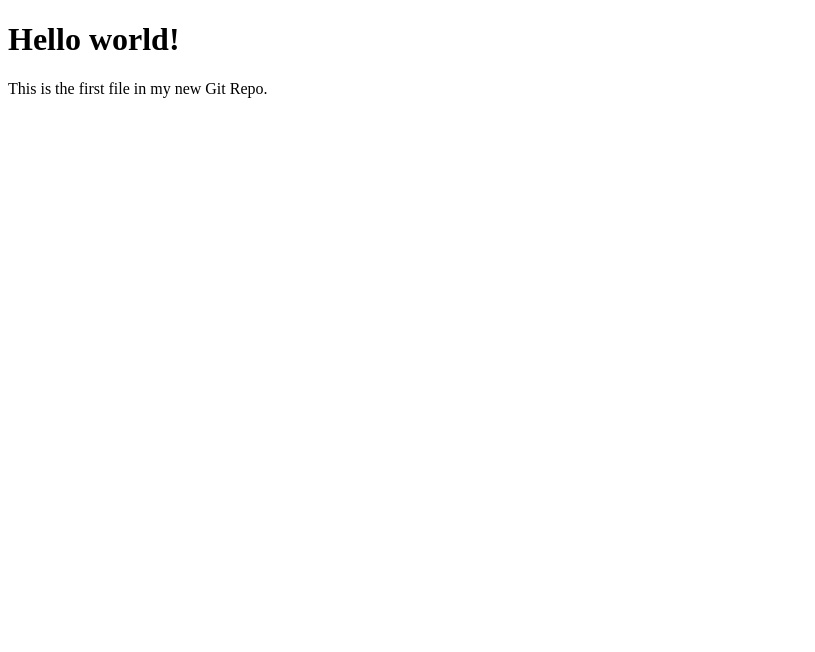
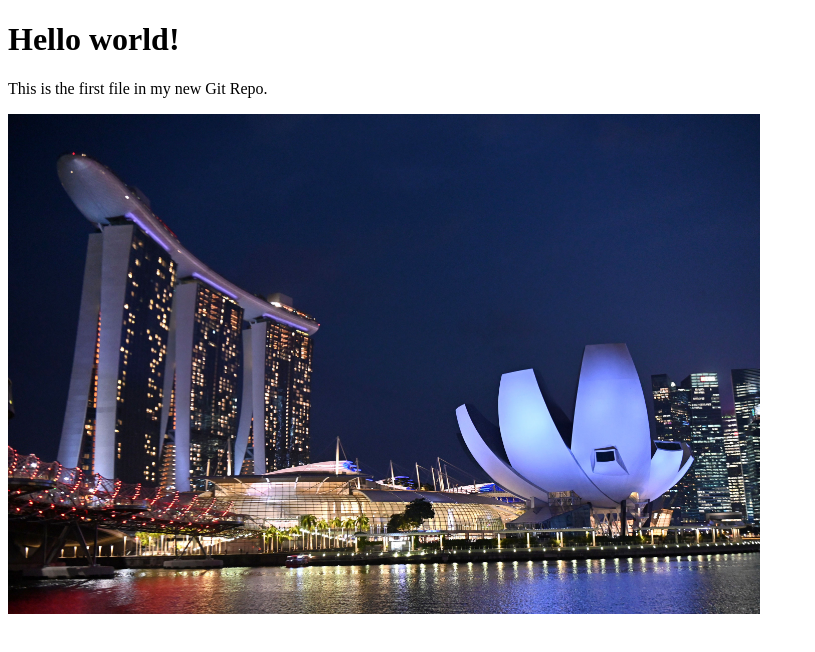
Before and after one commit to KyawMinTun-96/git-lab, a plain HTML site: page index.html in a window 1280 px wide. Shown: the whole page, without its empty margins (0-815 px from the left). Drawn offline with Linux system fonts and the light colour scheme.

Commit message:
add image to index.html

```diff
--- a/index.html
+++ b/index.html
@@ -10,6 +10,7 @@
 
     <h1>Hello world!</h1>
     <p>This is the first file in my new Git Repo.</p>
+    <img src="./img/singapore.jpg" alt="singapore country" height="500">
 
 </body>
 </html>
```
Also changed, not shown: img/singapore.jpg (added).
